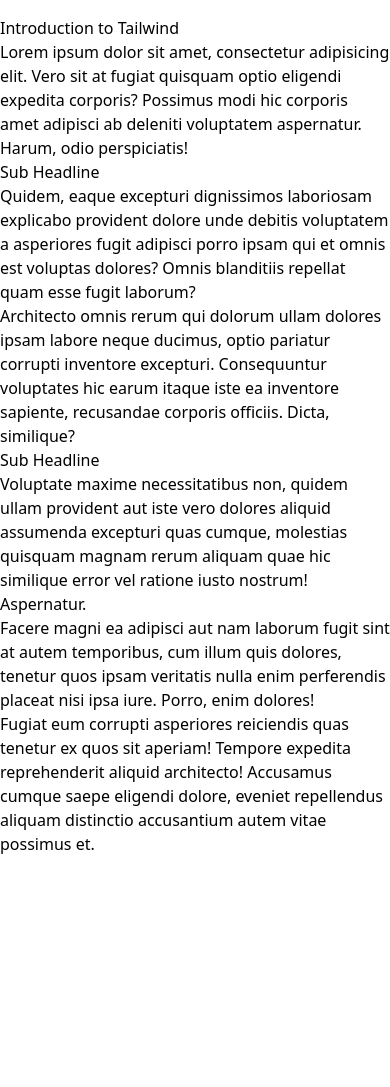
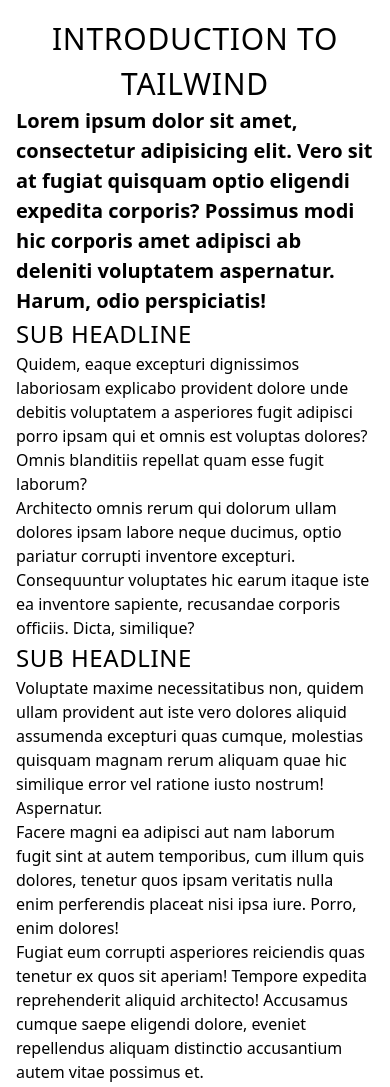
Before and after one commit to ibrunotome/introduction-tailwindcss, a plain HTML site: page index.html in a window 390 px wide. Before the commit the page ends 872 px from the top, so only its background shows below. Drawn offline with nearby package versions, Linux system fonts and the light colour scheme.

Commit message:
Introduction to Tailwind CSS, Part 4: Responsive Typography

```diff
--- a/index.html
+++ b/index.html
@@ -4,17 +4,17 @@
     <meta charset="utf-8" />
     <meta http-equiv="X-UA-Compatible" content="IE=edge">
     <title>Introduction to Tailwind</title>
-    <meta name="viewport" content="width=device-width, initial-scale=1">
+    <meta name="viewport" content="width=device-width, user-scalable=no, initial-scale=1.0, maximum-scale=1.0, minimum-scale=1.0">
     <link href="https://cdn.jsdelivr.net/npm/tailwindcss/dist/tailwind.min.css" rel="stylesheet">
 </head>
-<body class="bg-green-lighter">
-    <div class="container my-4 mx-auto">
-            <h1>Introduction to Tailwind</h1>
-            <p>Lorem ipsum dolor sit amet, consectetur adipisicing elit. Vero sit at fugiat quisquam optio eligendi expedita corporis? Possimus modi hic corporis amet adipisci ab deleniti voluptatem aspernatur. Harum, odio perspiciatis!</p>
-            <h2>Sub Headline</h2>
+<body class="bg-grey-lighter">
+    <div class="container my-4 mx-auto px-4">
+            <h1 class="md:font-serif lg:font-sans text-3xl md:text-5xl text-grey-darker sm:text-grey-dark lg:text-blue-darker text-center tracking-wide uppercase">Introduction to Tailwind</h1>
+            <p class="font-bold text-xl">Lorem ipsum dolor sit amet, consectetur adipisicing elit. Vero sit at fugiat quisquam optio eligendi expedita corporis? Possimus modi hic corporis amet adipisci ab deleniti voluptatem aspernatur. Harum, odio perspiciatis!</p>
+            <h2 class="md:font-serif lg:font-sans text-2xl md:text-3xl text-grey-darker sm:text-grey-dark lg:text-blue-darker tracking-wide uppercase">Sub Headline</h2>
             <p>Quidem, eaque excepturi dignissimos laboriosam explicabo provident dolore unde debitis voluptatem a asperiores fugit adipisci porro ipsam qui et omnis est voluptas dolores? Omnis blanditiis repellat quam esse fugit laborum?</p>
             <p>Architecto omnis rerum qui dolorum ullam dolores ipsam labore neque ducimus, optio pariatur corrupti inventore excepturi. Consequuntur voluptates hic earum itaque iste ea inventore sapiente, recusandae corporis officiis. Dicta, similique?</p>
-            <h2>Sub Headline</h2>
+            <h2 class="md:font-serif lg:font-sans text-2xl md:text-3xl text-grey-darker sm:text-grey-dark lg:text-blue-darker tracking-wide uppercase">Sub Headline</h2>
             <p>Voluptate maxime necessitatibus non, quidem ullam provident aut iste vero dolores aliquid assumenda excepturi quas cumque, molestias quisquam magnam rerum aliquam quae hic similique error vel ratione iusto nostrum! Aspernatur.</p>
             <p>Facere magni ea adipisci aut nam laborum fugit sint at autem temporibus, cum illum quis dolores, tenetur quos ipsam veritatis nulla enim perferendis placeat nisi ipsa iure. Porro, enim dolores!</p>
             <p>Fugiat eum corrupti asperiores reiciendis quas tenetur ex quos sit aperiam! Tempore expedita reprehenderit aliquid architecto! Accusamus cumque saepe eligendi dolore, eveniet repellendus aliquam distinctio accusantium autem vitae possimus et.</p>
```
